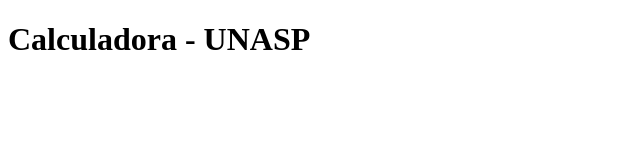
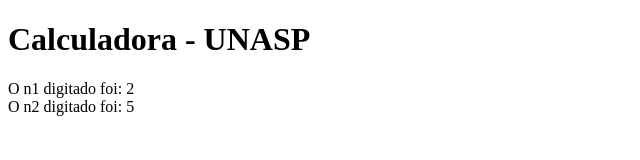
Before and after one commit to RodrigoCasa/RodrigoCasa.github.io, a plain HTML site: page 02-Calculadora Vuejs.html in a window 1280 px wide. Shown: the whole page, without its empty margins (0-640 px from the left). Drawn offline with nearby package versions, Linux system fonts and the light colour scheme.

Commit message:
Update 02-Calculadora Vuejs.html

```diff
--- a/02-Calculadora Vuejs.html
+++ b/02-Calculadora Vuejs.html
@@ -7,7 +7,8 @@
 <body>
   <h1>Calculadora - UNASP</h1>
   <div id="app">
-    {{ message }}
+    O n1 digitado foi: {{ n1 }} <br />
+    O n2 digitado foi: {{ n2 }}
   </div>
 
   <script>
```
